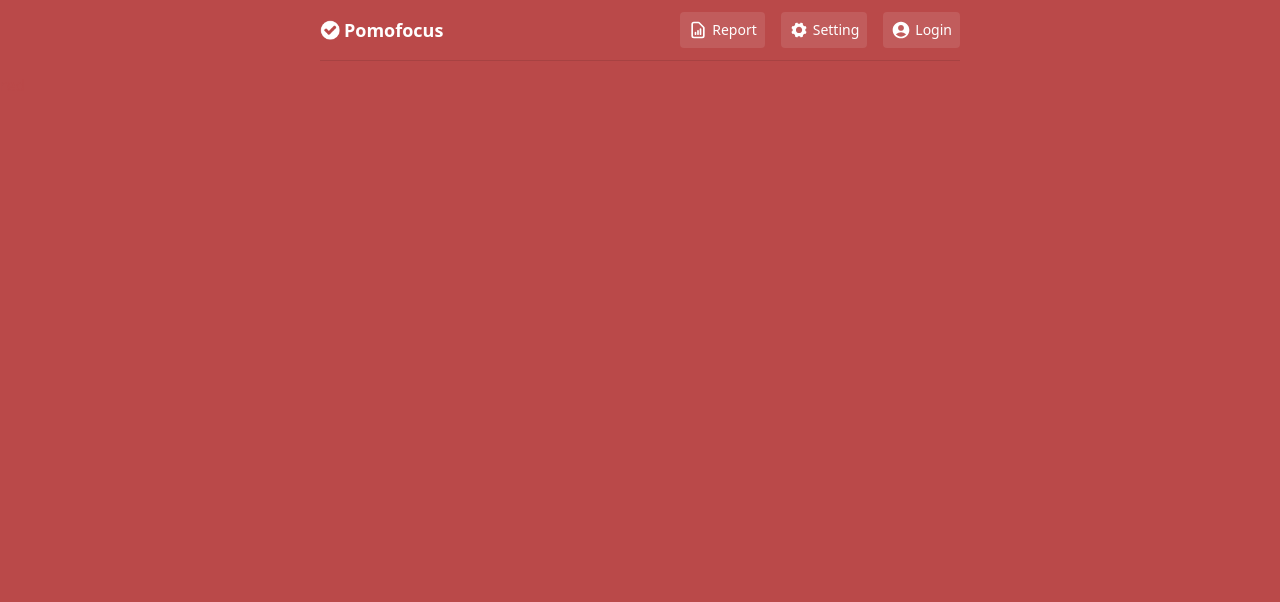
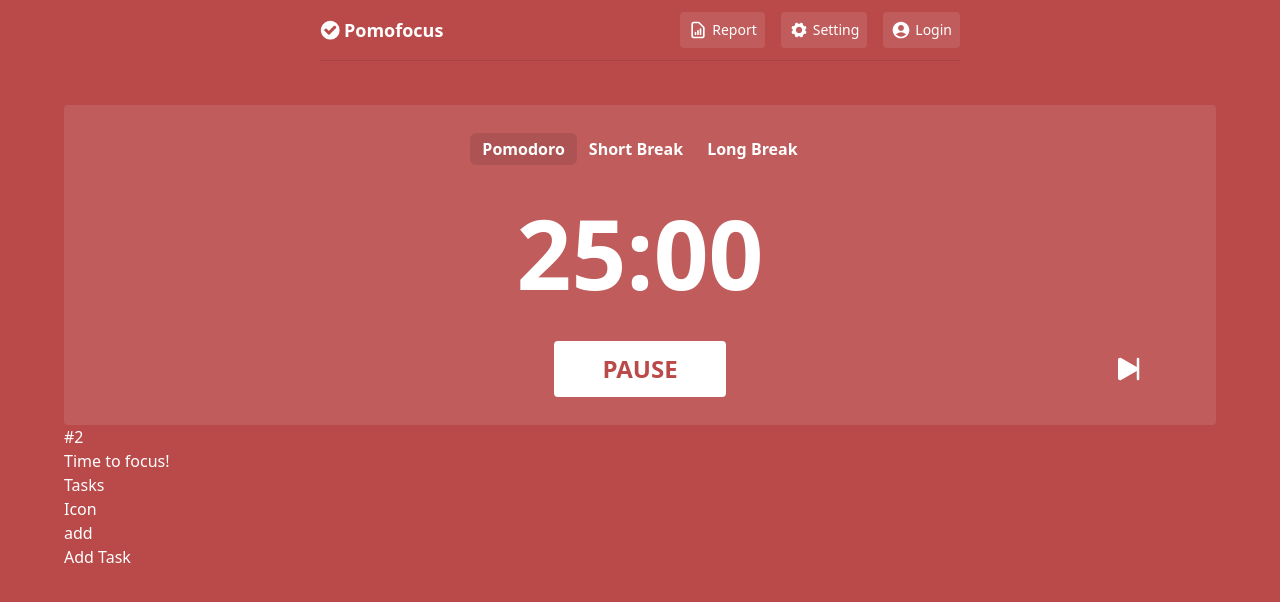
Before and after one commit to nikagoci/pomofocus-timer, a Next.js app: page / in a window 1280 px wide. Shown: the top 602 px of the page. Built offline with nearby package versions, Linux system fonts and the light colour scheme.

Commit message:
timer menu UI

```diff
--- /dev/null
+++ b/components/header/pause-button.tsx
@@ -0,0 +1,7 @@
+export default function PauseButton(){
+    return (
+        <button className="text-primary py-3 px-12 rounded bg-white font-bold text-2xl">
+            PAUSE
+        </button>
+    )
+}
--- /dev/null
+++ b/components/header/timer-menu.tsx
@@ -0,0 +1,40 @@
+import {BsFillSkipEndFill} from 'react-icons/bs'
+
+import PauseButton from "./pause-button";
+
+export default function TimerMenu() {
+  return (
+    <div>
+      <div className="flex flex-col bg-transparent-black p-7 rounded mt-8 space-y-4">
+        <div className="flex justify-center items-center cursor-pointer font-semibold">
+          <div className='px-3 py-1 bg-transparent-white rounded-md '>Pomodoro</div>
+          <div className='px-3 py-1 rounded-md'>Short Break</div>
+          <div className='px-3 py-1 rounded-md'>Long Break</div>
+        </div>
+        <div>
+          <div className="font-bold text-center py-6 text-8xl">25:00</div>
+        </div>
+        <div className="flex justify-center relative">
+          <PauseButton />
+          <BsFillSkipEndFill size={40} className='absolute top-1/2 transform duration-200 -translate-y-1/2 right-10 cursor-pointer hover:opacity-20' />
+        </div>
+      </div>
+
+      <div>
+        <h5>#2</h5>
+        <h4>Time to focus!</h4>
+      </div>
+
+      <div>
+        <div>
+          <h2>Tasks</h2>
+          <h3>Icon</h3>
+        </div>
+        <div>
+          <h3>add</h3>
+          <button>Add Task</button>
+        </div>
+      </div>
+    </div>
+  );
+}
--- a/pages/index.tsx
+++ b/pages/index.tsx
@@ -1,5 +1,9 @@
+import TimerMenu from "@/components/header/timer-menu";
+
 export default function Home() {
   return (
-    <h1 className="text-primary">red</h1>
-  )
+    <div className="text-white w-[90%] mx-auto flex flex-col">
+      <TimerMenu />
+    </div>
+  );
 }
```
